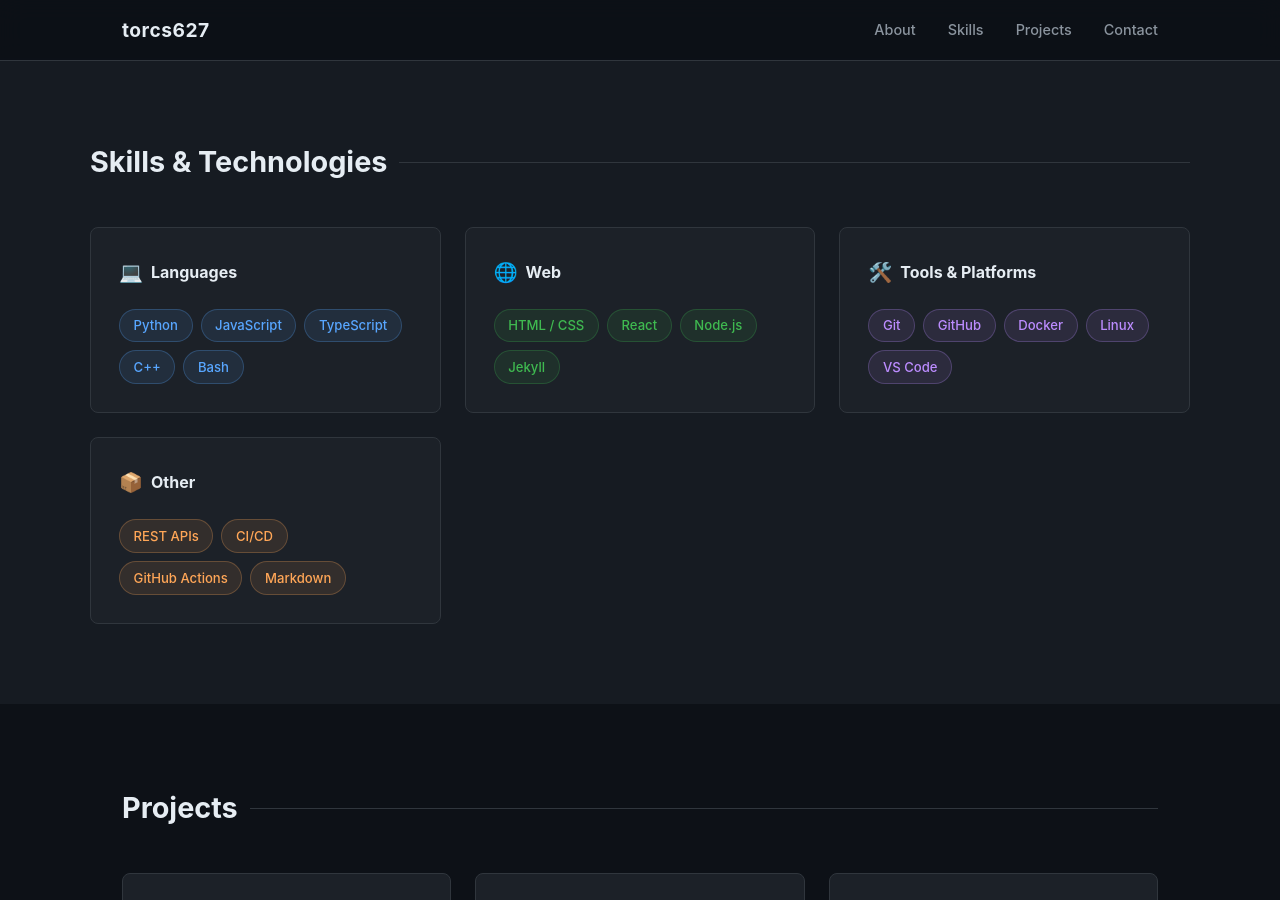
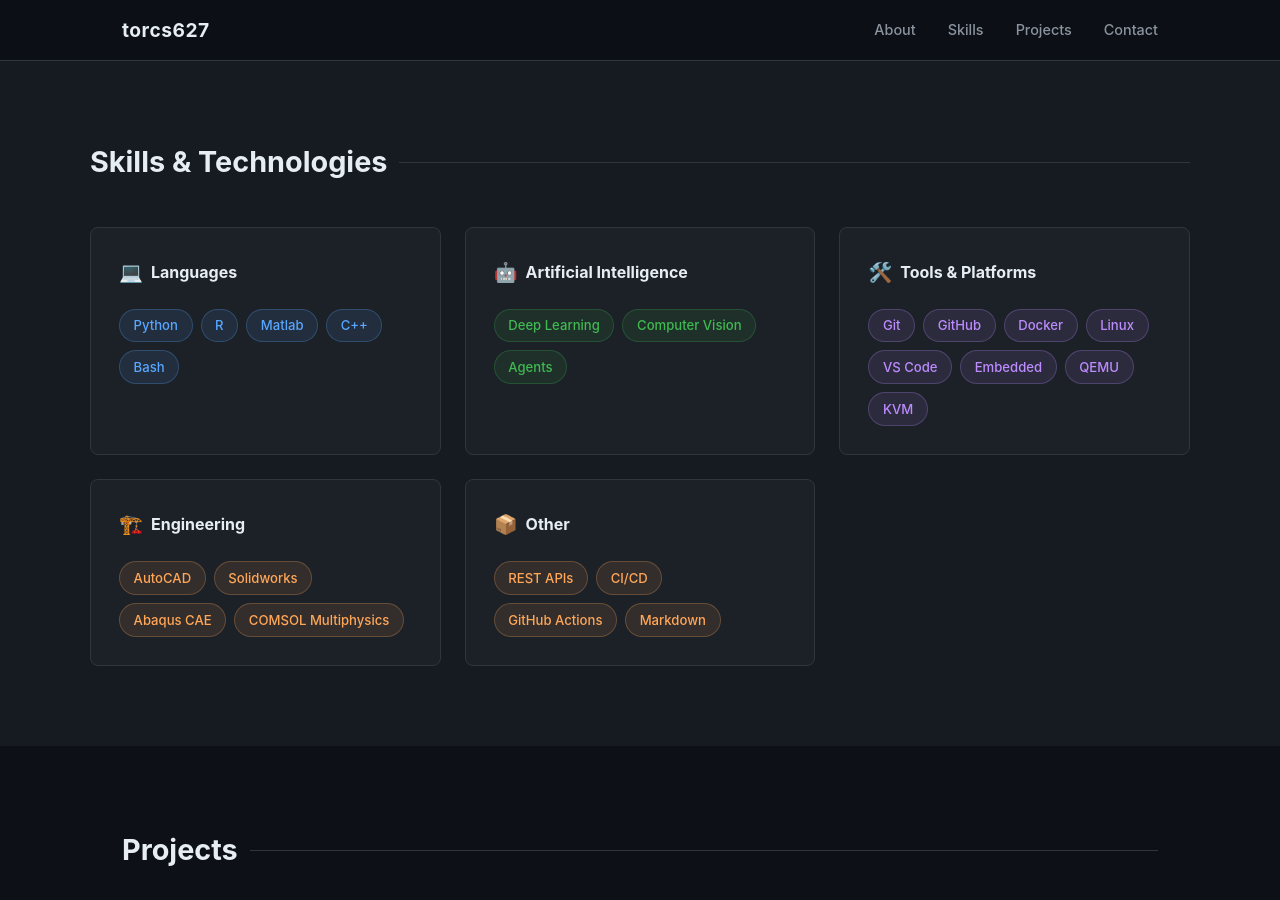
Before and after one commit to torcs627-clavi/torcs627-clavi.github.io, a Jekyll site: the page built from index.html, in a window 1280 px wide and 900 px high, scrolled down 1428 px. Built offline with Jekyll 4.4.1, drawn with Linux system fonts in a browser that asks for light colours.

Commit message:
更新技能部分，替换编程语言和技术，增加人工智能和工程相关技能

```diff
--- a/index.html
+++ b/index.html
@@ -71,21 +71,20 @@ description: torcs627's personal homepage — developer, maker, and lifelong lea
         </div>
         <div class="skill-tags">
           <span class="skill-tag">Python</span>
-          <span class="skill-tag">JavaScript</span>
-          <span class="skill-tag">TypeScript</span>
+          <span class="skill-tag">R</span>
+          <span class="skill-tag">Matlab</span>
           <span class="skill-tag">C++</span>
           <span class="skill-tag">Bash</span>
         </div>
       </div>
       <div class="skill-category">
         <div class="skill-category-title">
-          <span class="skill-icon">🌐</span> Web
+          <span class="skill-icon">🤖</span> Artificial Intelligence
         </div>
         <div class="skill-tags">
-          <span class="skill-tag green">HTML / CSS</span>
-          <span class="skill-tag green">React</span>
-          <span class="skill-tag green">Node.js</span>
-          <span class="skill-tag green">Jekyll</span>
+          <span class="skill-tag green">Deep Learning</span>
+          <span class="skill-tag green">Computer Vision</span>
+          <span class="skill-tag green">Agents</span>
         </div>
       </div>
       <div class="skill-category">
@@ -98,6 +97,20 @@ description: torcs627's personal homepage — developer, maker, and lifelong lea
           <span class="skill-tag purple">Docker</span>
           <span class="skill-tag purple">Linux</span>
           <span class="skill-tag purple">VS Code</span>
+          <span class="skill-tag purple">Embedded</span>
+          <span class="skill-tag purple">QEMU</span>
+          <span class="skill-tag purple">KVM</span>
+        </div>
+      </div>
+      <div class="skill-category">
+        <div class="skill-category-title">
+          <span class="skill-icon">🏗️</span> Engineering
+        </div>
+        <div class="skill-tags">
+          <span class="skill-tag orange">AutoCAD</span>
+          <span class="skill-tag orange">Solidworks</span>
+          <span class="skill-tag orange">Abaqus CAE</span>
+          <span class="skill-tag orange">COMSOL Multiphysics</span>
         </div>
       </div>
       <div class="skill-category">
```
